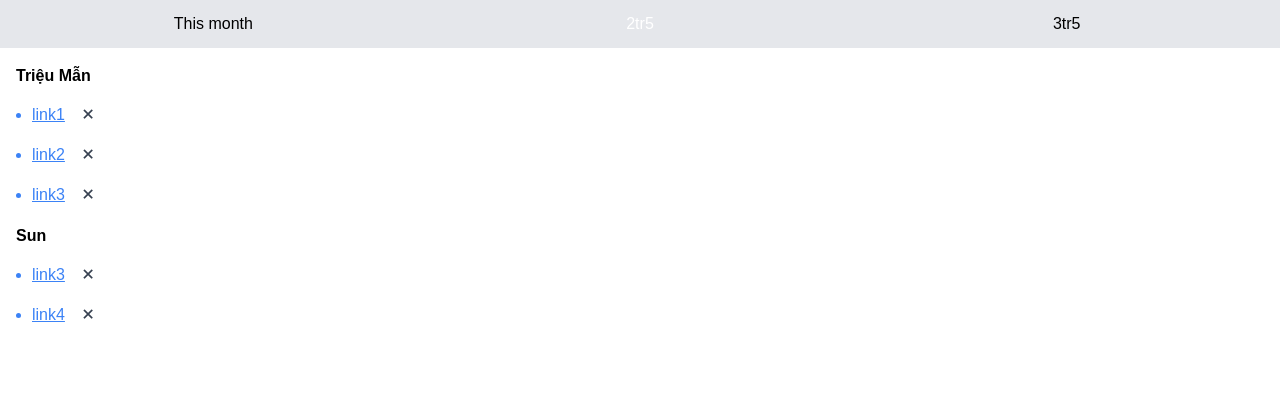
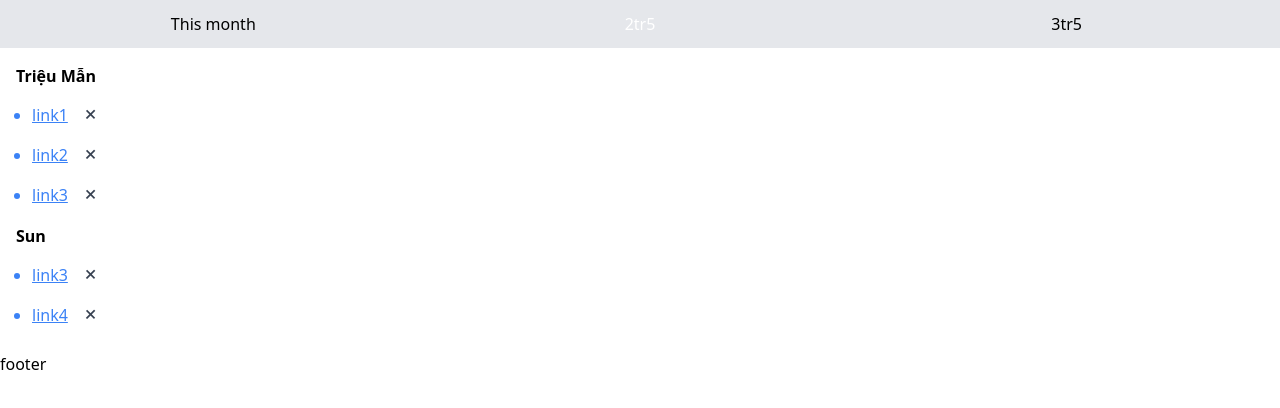
Before and after one commit to TDAK1509/try-me-this-month, a Vue app: page / in a window 1280 px wide. Shown: the top 408 px of the page. Built offline with nearby package versions, Linux system fonts and the light colour scheme.

Commit message:
Init footer

```diff
--- a/src/App.vue
+++ b/src/App.vue
@@ -2,28 +2,12 @@
   <div class="app">
     <AppNav />
     <AppMain />
+    <AppFooter />
   </div>
 </template>
 
 <script setup lang="ts">
 import AppNav from "@/components/AppNav.vue";
 import AppMain from "@/components/AppMain.vue";
+import AppFooter from "@/components/AppFooter.vue";
 </script>
-
-<style>
-* {
-  padding: 0;
-  margin: 0;
-  box-sizing: border-box;
-}
-
-ul,
-ol,
-li {
-  list-style: none;
-}
-
-.app {
-  font-family: Arial, sans-serif;
-}
-</style>
--- /dev/null
+++ b/src/components/AppFooter.vue
@@ -0,0 +1,3 @@
+<template>
+  <footer>footer</footer>
+</template>
--- a/src/components/AppMain.vue
+++ b/src/components/AppMain.vue
@@ -2,8 +2,8 @@
   <main class="p-4">
     <template v-for="(links, subName) in list">
       <h4 class="font-bold mt-4 first:mt-0">{{ subName }}</h4>
-      <ul class="text-blue-500">
-        <li v-for="link in links" class="ml-4 my-2 list-disc">
+      <ul class="list-disc text-blue-500">
+        <li v-for="link in links" class="ml-4 my-2">
           <a href="link" target="_blank" class="underline">{{ link }}</a>
           <button
             class="ml-4 rotate-45 text-gray-700 text-2xl relative top-0.5 cursor-pointer"
```
